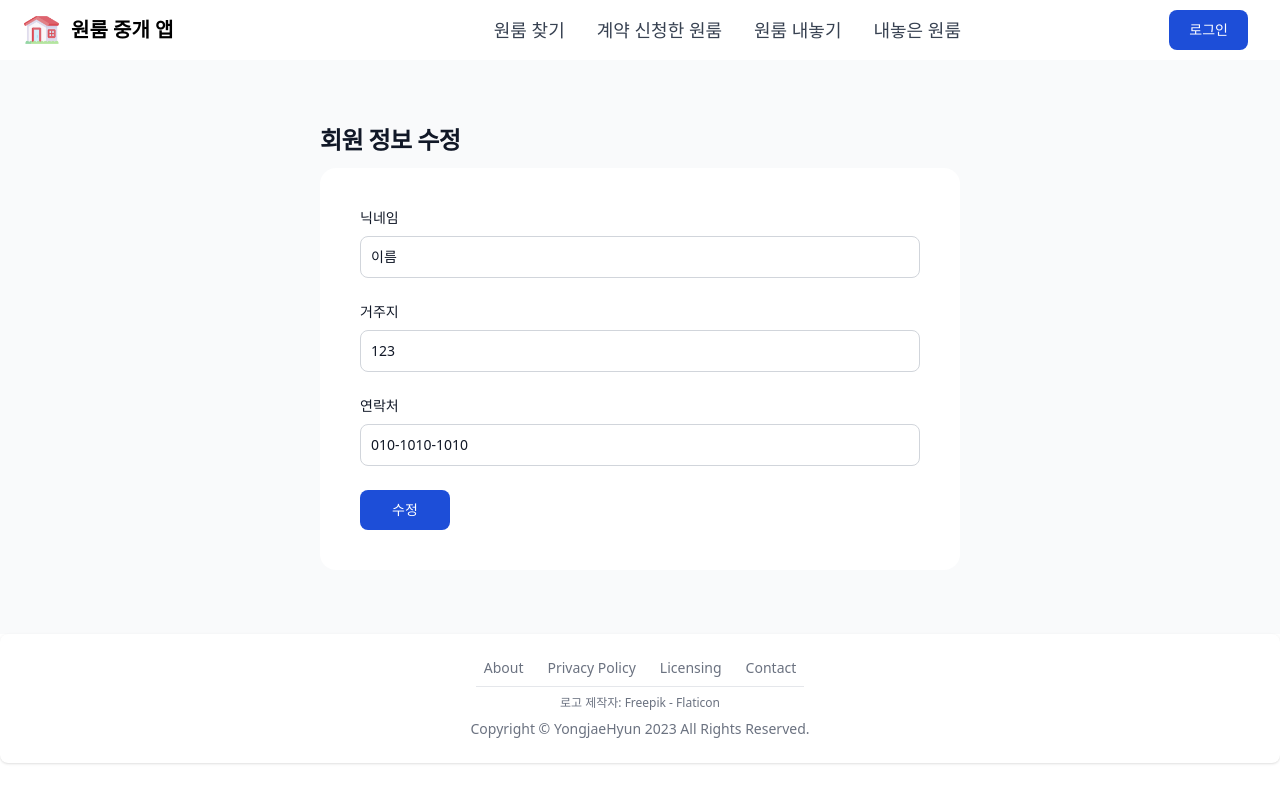
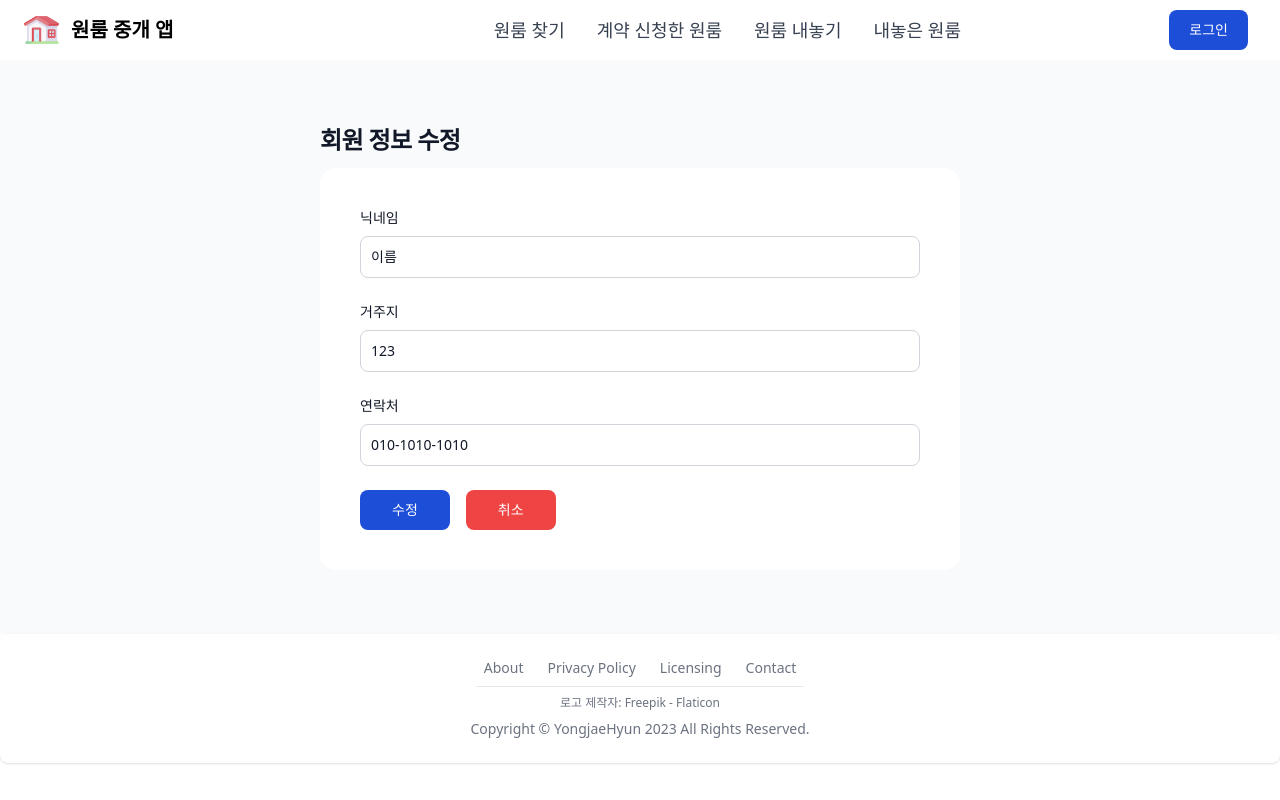
Before and after one commit to YongJaeHyun/room-brokerage-webapp, a Next.js app: page /auth/user/update in a window 1280 px wide. Built offline with nearby package versions, Linux system fonts and the light colour scheme.

Commit message:
[DEV 27] 회원탈퇴 버튼과 수정취소 버튼 추가

```diff
--- a/src/pages/auth/user/index.tsx
+++ b/src/pages/auth/user/index.tsx
@@ -126,7 +126,7 @@ export default function userProfile() {
               type="button"
               className="inline-flex items-center px-8 py-2.5 mt-4 sm:mt-6 text-sm font-medium text-center text-white bg-red-500 hover:bg-red-600 focus:ring-4 focus:outline-none focus:ring-red-300 rounded-lg dark:bg-red-500 dark:hover:bg-red-600 dark:focus:ring-red-900"
             >
-              삭제
+              회원 탈퇴
             </button>
           </div>
         </div>
--- a/src/pages/auth/user/update.tsx
+++ b/src/pages/auth/user/update.tsx
@@ -1,12 +1,13 @@
 import Seo from "@/components/Seo";
 import Title from "@/components/auth/Title";
+import Link from "next/link";
 import { useRouter } from "next/router";
 
 export default function userProfileUpdate() {
   const router = useRouter();
   const handleUpdateUserInfo = (e: React.FormEvent<HTMLButtonElement>) => {
     e.preventDefault();
-    console.log("123")
+    console.log("123");
     const data = new FormData();
     const nickname = data.get("nickname");
     const address = data.get("address");
@@ -72,6 +73,14 @@ export default function userProfileUpdate() {
             >
               수정
             </button>
+            <Link href="/auth/user">
+              <button
+                type="button"
+                className="inline-flex items-center px-8 py-2.5 mt-4 sm:mt-6 text-sm font-medium text-center text-white bg-red-500 hover:bg-red-600 focus:ring-4 focus:outline-none focus:ring-red-300 rounded-lg dark:bg-red-500 dark:hover:bg-red-600 dark:focus:ring-red-900"
+              >
+                취소
+              </button>
+            </Link>
           </div>
         </form>
       </div>
```
